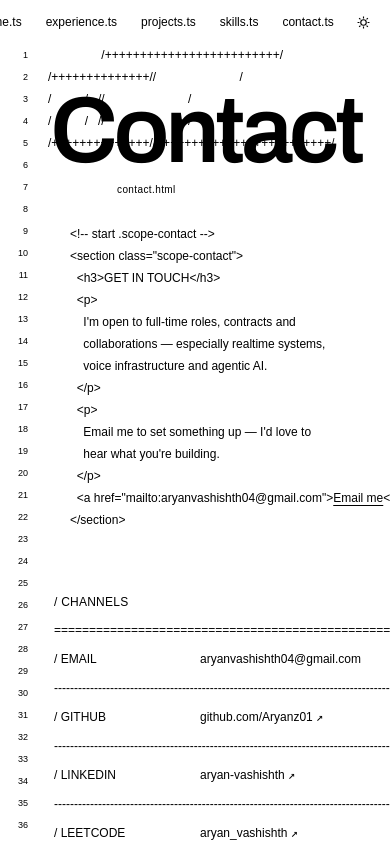
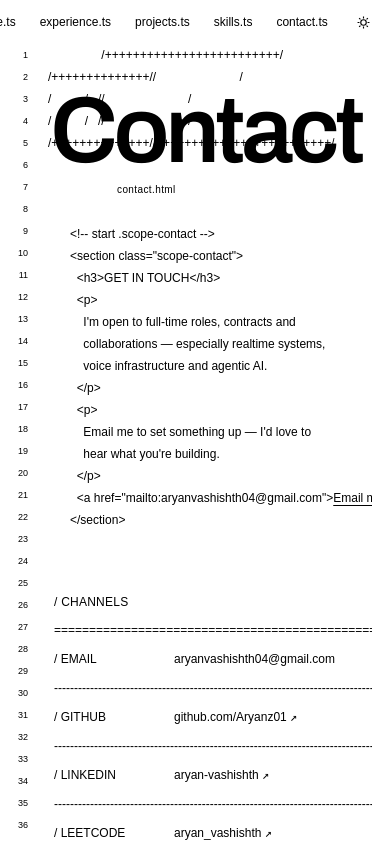
Before and after one commit to Aryanz01/portfolio, a Next.js app: page /contact in a window 390 px wide. Shown: the top 842 px of the page. Built offline with nearby package versions, Linux system fonts and the light colour scheme; a web font is replaced by a local one.

Commit message:
fix: mobile responsiveness — grid min-content blowout, svh hero, hero-name floor, opaque chrome actions, long-value wrapping

```diff
--- a/src/app/globals.css
+++ b/src/app/globals.css
@@ -72,6 +72,8 @@
 
 html {
   scrollbar-color: var(--win-line) var(--bg);
+  -webkit-text-size-adjust: 100%;
+  text-size-adjust: 100%;
 }
 
 body {
@@ -192,7 +194,10 @@ a {
 .chrome-actions {
   display: flex;
   align-items: center;
-  padding-right: 10px;
+  padding: 0 10px 0 6px;
+  background: var(--chrome-bg);
+  border-left: 1px solid var(--chrome-line);
+  flex-shrink: 0;
 }
 
 .icon-btn {
@@ -284,6 +289,7 @@ a {
 
 .hero {
   min-height: calc(100vh - var(--chrome-h));
+  min-height: calc(100svh - var(--chrome-h));
   position: relative;
 }
 
@@ -331,7 +337,7 @@ a {
   font-weight: 520;
   line-height: 0.8;
   letter-spacing: -0.045em;
-  font-size: clamp(96px, 18.5vw, 470px);
+  font-size: clamp(64px, 18.5vw, 470px);
   color: var(--giant-hero);
   white-space: nowrap;
   z-index: 0;
@@ -519,6 +525,13 @@ a {
   align-items: start;
 }
 
+/* long rule strings and nowrap footers must never inflate grid tracks */
+.xp-body > *,
+.contact-grid > *,
+.mono-cols > * {
+  min-width: 0;
+}
+
 .xp-intro {
   color: var(--text);
   max-width: 64ch;
@@ -618,6 +631,12 @@ a {
 
 .frow dd {
   margin: 0;
+}
+
+.frow dd,
+.meta dd,
+.cell {
+  overflow-wrap: anywhere;
 }
 
 /* ------------------------------ skills ------------------------------ */
@@ -1205,6 +1224,10 @@ a {
     grid-template-columns: 96px 1fr;
   }
 
+  .channels .frow {
+    grid-template-columns: 104px 1fr;
+  }
+
   .mono-cols {
     grid-template-columns: 1fr;
     gap: 40px;
```
